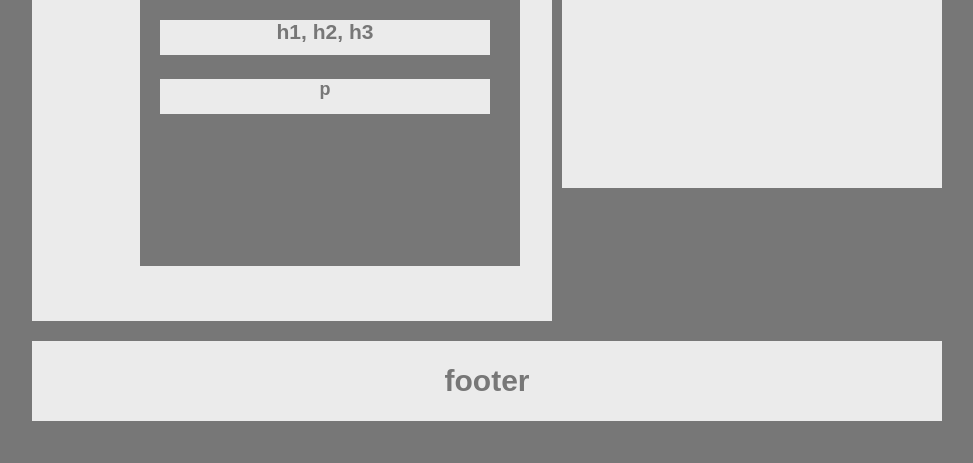
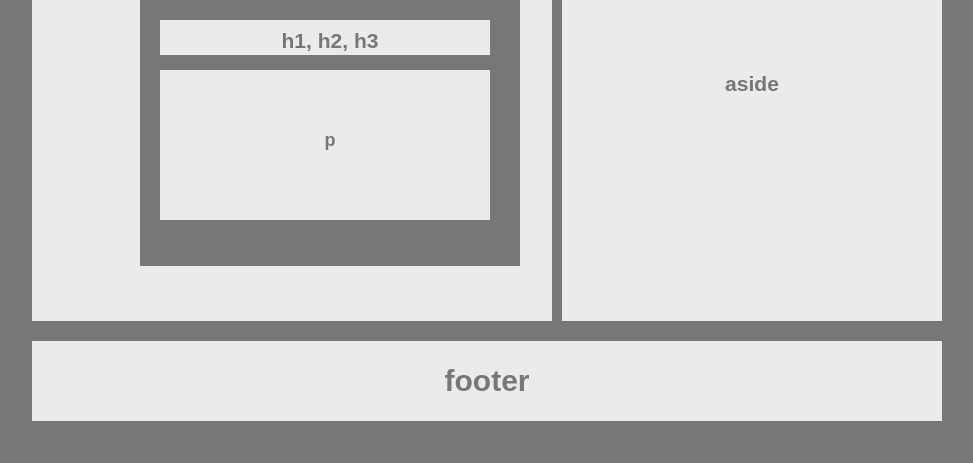
Before and after one commit to martucazpo/HW-Wireframe, a plain HTML site: page index.html in a window 1280 px wide. Shown: the part 337-800 px from the top of the page, without its empty margins (26-999 px from the left). Drawn offline with Linux system fonts and the light colour scheme.

Commit message:
before cleaning up code

```diff
--- a/index.html
+++ b/index.html
@@ -36,16 +36,16 @@
                 </h2>
 
                 <div>
-                    <div id="h1h2h3" class="h1">
-                        <h3>
+                    <div id="h1h2h3">
+                        <h3 class="h">
                             h1, h2, h3
                         </h3>
                     </div>
                 </div>
 
                 <div>
-                    <div id="p" class="p">
-                        <h4>
+                    <div id="p">
+                        <h4 class="p">
                             p
                         </h4>
                     </div>
@@ -59,7 +59,7 @@
 
     <div>
         <div id="aside">
-            <h3>
+            <h3 class="aside">
                 aside
             </h3>
         </div>
--- a/style.css
+++ b/style.css
@@ -66,7 +66,8 @@ header {
     float: right;
     background: #ebebeb;
     width: 380px;
-    height: 317px;
+    height: 450px;
+    position: relative;
 }
 
 #footer {
@@ -97,11 +98,12 @@ header {
     color: #777;
     background: #ebebeb;
     margin-left: 20px;
+    margin-bottom: 15px;
 }
 
 #p {
     width: 330px;
-    height: 35px;
+    height: 150px;
     color: #777;
     background: #ebebeb;
     margin-left: 20px;
@@ -113,3 +115,27 @@ div.article {
     left: 10%;
     transform: translate(0, -05%);
 }
+
+.aside {
+    position: absolute;
+    top: 40%;
+    left: 50%;
+    margin-right: -50%;
+    transform: translate(-50%,0)
+}
+
+.h {
+    position:absolute;
+    top: 15%;
+    left: 50%;
+    margin-right: -50%;
+    transform: translate(-50%,0)
+}
+
+.p {
+    position: absolute;
+    top: 50%;
+    left: 50%;
+    margin-right: -50%;
+    transform: translate(-50%,0);
+}
```
